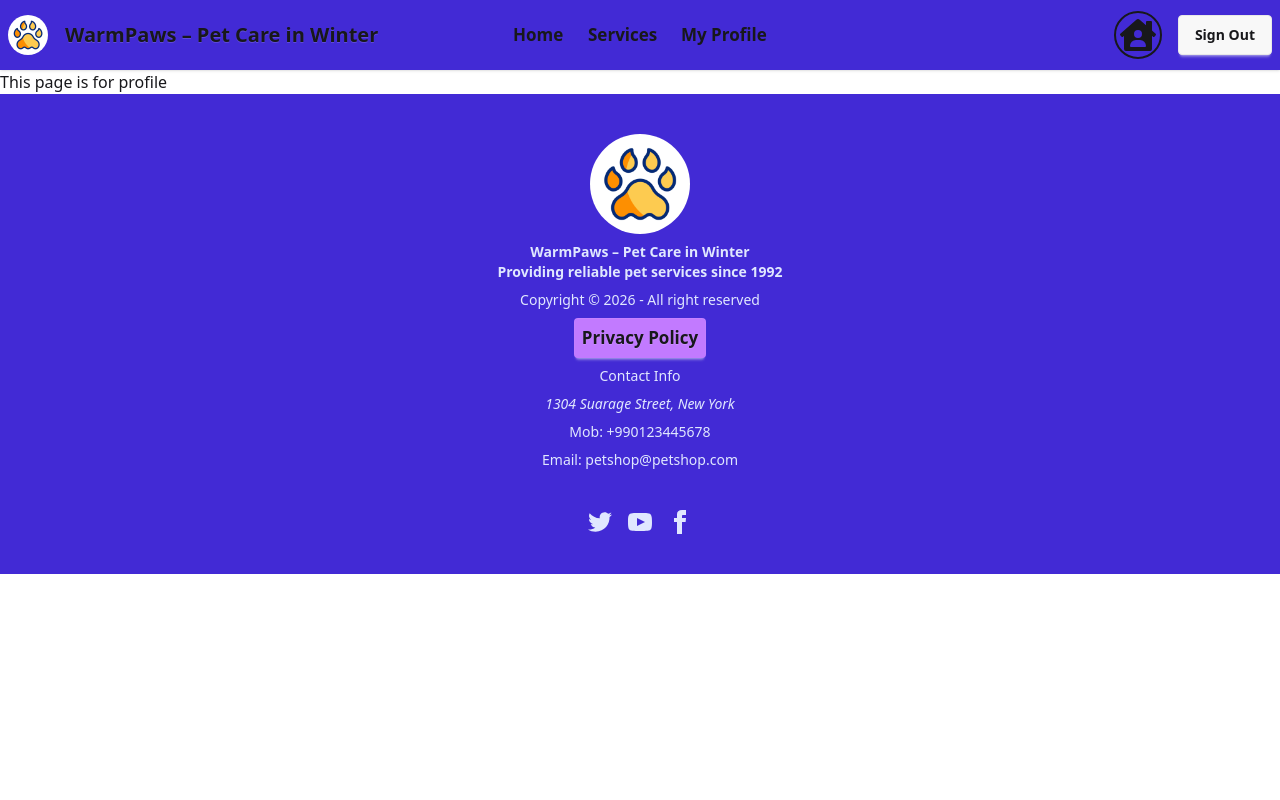
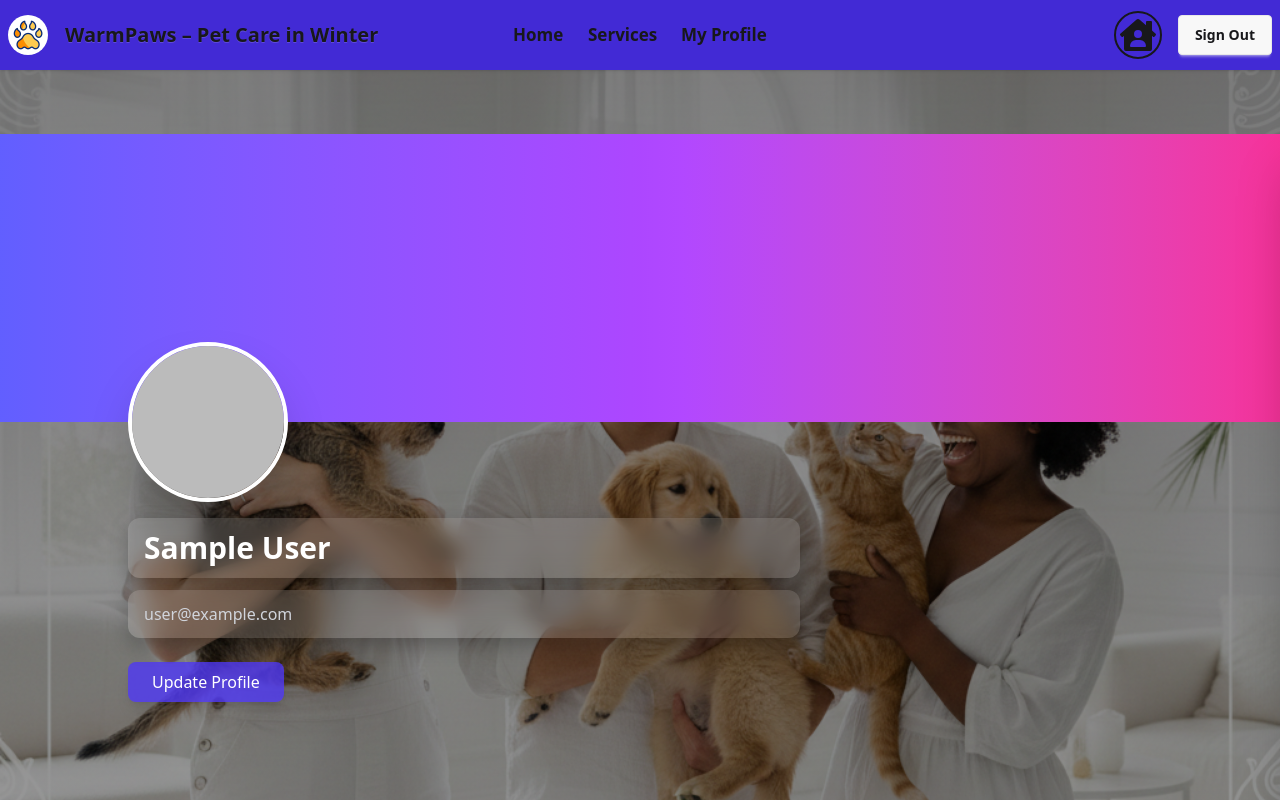
Before and after one commit to fahim-shareear/warmpaws, a React (Vite) app: page /profile in a window 1280 px wide. Shown: the top 800 px of the page. Built offline with nearby package versions, Linux system fonts and the light colour scheme; no server answers; sample sign-in values are in the browser's storage.

Commit message:
adding user profile section

```diff
--- a/src/Components/Navigation/Navbar.jsx
+++ b/src/Components/Navigation/Navbar.jsx
@@ -79,7 +79,7 @@ const Navbar = () => {
                     }
 
                 {
-                    user ? <button className="btn cursor-pointer" data-aos="zoom-in"><Link to="/login" onClick={handleSignOut}>Sign Out</Link></button> :  <button className="btn cursor-pointer"><Link to="/login">Log In</Link></button>
+                    user ? <button className="btn cursor-pointer"><Link to="/login" onClick={handleSignOut}>Sign Out</Link></button> :  <button className="btn cursor-pointer"><Link to="/login">Log In</Link></button>
                 }
             </div>
         </div>
--- /dev/null
+++ b/src/Components/Pages/Profile.css
@@ -0,0 +1,34 @@
+.profile{
+    background-image: linear-gradient(to bottom, rgba(0, 0, 0, 0.5), rgba(0, 0, 0, 0.4)), url('../../assets/bg_profile.png');
+    background-position: center;
+    background-size: cover;
+    background-repeat: no-repeat;
+}
+
+.top-section{
+    backdrop-filter: blur(15px);
+}
+
+/* Highlighted info fields */
+.info-box {
+  background: rgba(255, 255, 255, 0.12);
+  backdrop-filter: blur(10px);
+  padding: 12px 16px;
+  border-radius: 12px;
+  box-shadow: 0 8px 20px rgba(0, 0, 0, 0.25);
+}
+
+/* Form styling */
+.form-box label {
+  display: block;
+  margin-bottom: 6px;
+}
+
+.form-input {
+  width: 100%;
+  padding: 10px;
+  border-radius: 10px;
+  background: rgba(255, 255, 255, 0.2);
+  color: white;
+  outline: none;
+}
--- a/src/Components/Pages/Profile.jsx
+++ b/src/Components/Pages/Profile.jsx
@@ -1,11 +1,151 @@
-import React from 'react';
+import React, { useContext, useState } from "react";
+import { AuthContext } from "../Authentications/AuthContext";
+import { updateProfile } from "firebase/auth";
+import "./Profile.css";
+
+const NAVBAR_HEIGHT = 64; // px
 
 const Profile = () => {
-    return (
-        <div>
-            This page is for profile
+  const { user } = useContext(AuthContext);
+
+  const [panelOpen, setPanelOpen] = useState(false);
+  const [name, setName] = useState(user?.displayName || "");
+  const [photo, setPhoto] = useState(user?.photoURL || "");
+
+  const capitalizeName = (value) =>
+    value
+      ?.split(" ")
+      .map(
+        (word) => word.charAt(0).toUpperCase() + word.slice(1).toLowerCase()
+      )
+      .join(" ");
+
+  const handleUpdate = async (e) => {
+    e.preventDefault();
+    try {
+      await updateProfile(user, {
+        displayName: name,
+        photoURL: photo,
+      });
+      alert("Profile updated successfully");
+      setPanelOpen(false);
+    } catch (error) {
+      console.error(error);
+    }
+  };
+
+  return (
+    <div
+      className="min-h-screen profile text-white relative overflow-hidden"
+      style={{ paddingTop: NAVBAR_HEIGHT }}
+    >
+      {/* ================= COVER SECTION ================= */}
+      <div className="relative">
+        <div className="h-72 w-full">
+          {user?.coverURL ? (
+            <img
+              src={user.coverURL}
+              alt="cover"
+              className="h-full w-full object-cover"
+            />
+          ) : (
+            <div className="h-full bg-linear-to-r from-indigo-500 via-purple-500 to-pink-500"></div>
+          )}
         </div>
-    );
+
+        {/* PROFILE IMAGE */}
+        <div className="absolute -bottom-20 left-1/2 lg:left-32 transform -translate-x-1/2 lg:translate-x-0">
+          <img
+            src={user?.photoURL || "https://i.pravatar.cc/300"}
+            alt="profile"
+            className="w-40 h-40 rounded-full border-4 border-white shadow-2xl"
+          />
+        </div>
+      </div>
+
+      {/* ================= USER INFO ================= */}
+      <div className="mt-24 px-6 lg:px-32 relative z-10">
+        <div className="max-w-2xl">
+
+          <div className="info-box">
+            <h2 className="text-3xl font-semibold">
+              {capitalizeName(user?.displayName || "Unnamed User")}
+            </h2>
+          </div>
+
+          <div className="info-box mt-3">
+            <p className="text-gray-300">{user?.email}</p>
+          </div>
+
+          <button
+            onClick={() => setPanelOpen(true)}
+            className="mt-6 px-6 py-2 rounded-lg bg-indigo-600/80 hover:bg-indigo-700 transition shadow-lg"
+          >
+            Update Profile
+          </button>
+        </div>
+      </div>
+
+      {/* ================= SLIDING UPDATE PANEL ================= */}
+      <div
+        className={`absolute right-0 bg-white/10 backdrop-blur-2xl shadow-2xl
+        transform transition-transform duration-500 z-40
+        ${panelOpen ? "translate-x-0" : "translate-x-full"}`}
+        style={{
+          top: NAVBAR_HEIGHT,
+          height: `calc(100% - ${NAVBAR_HEIGHT}px)`,
+          width: "24rem",
+        }}
+      >
+        <div className="relative p-6 h-full flex flex-col">
+
+          {/* CLOSE BUTTON */}
+          <button
+            onClick={() => setPanelOpen(false)}
+            className="absolute top-4 right-4 text-gray-300 hover:text-white"
+          >
+            ✕ Close
+          </button>
+
+          <h3 className="text-xl font-semibold mb-8 mt-6">
+            Edit Profile
+          </h3>
+
+          <form
+            onSubmit={handleUpdate}
+            className="space-y-5 flex-1 overflow-y-auto"
+          >
+            <div className="form-box">
+              <label className="text-sm">Display Name</label>
+              <input
+                type="text"
+                value={name}
+                onChange={(e) => setName(e.target.value)}
+                className="form-input"
+              />
+            </div>
+
+            <div className="form-box">
+              <label className="text-sm">Profile Image URL</label>
+              <input
+                type="text"
+                value={photo}
+                onChange={(e) => setPhoto(e.target.value)}
+                className="form-input"
+              />
+            </div>
+
+            <button
+              type="submit"
+              className="w-full py-2 rounded-lg bg-indigo-600 hover:bg-indigo-700 transition"
+            >
+              Save Changes
+            </button>
+          </form>
+        </div>
+      </div>
+    </div>
+  );
 };
 
 export default Profile;
```
Also changed, not shown: src/assets/bg_profile.png (added).
